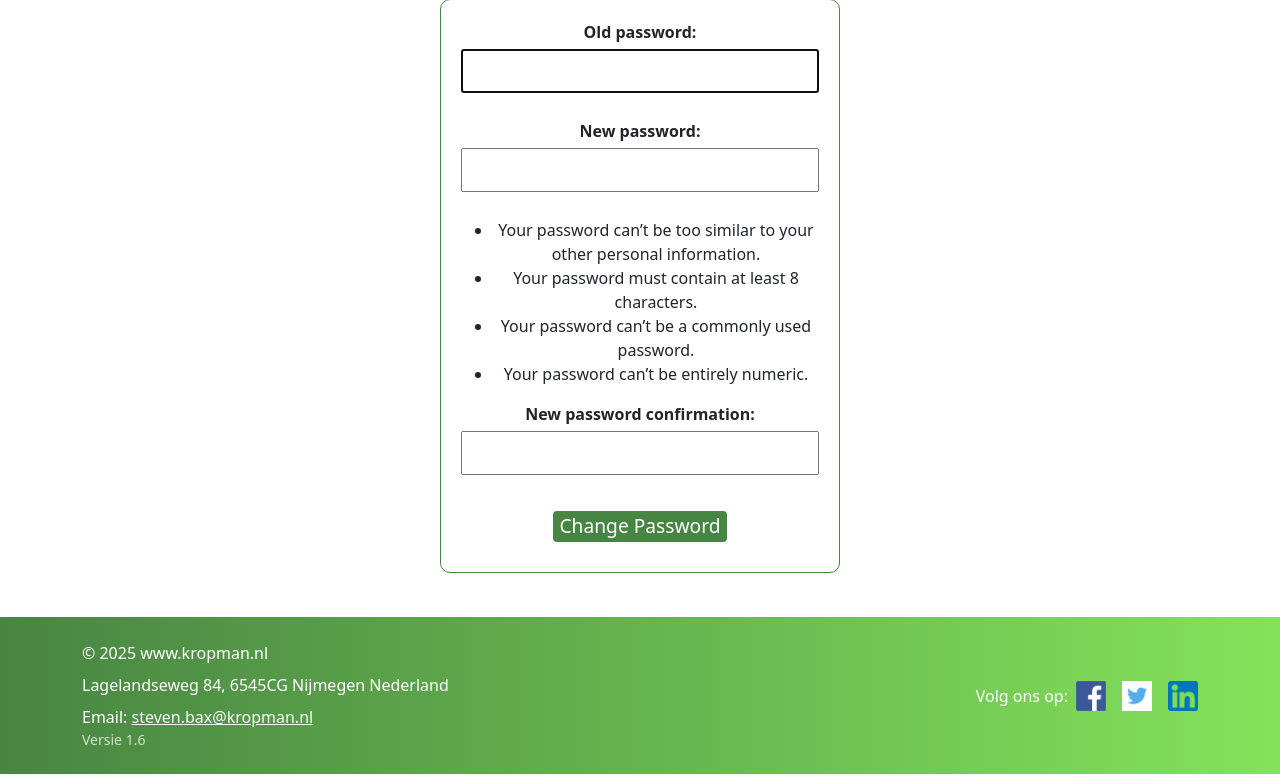
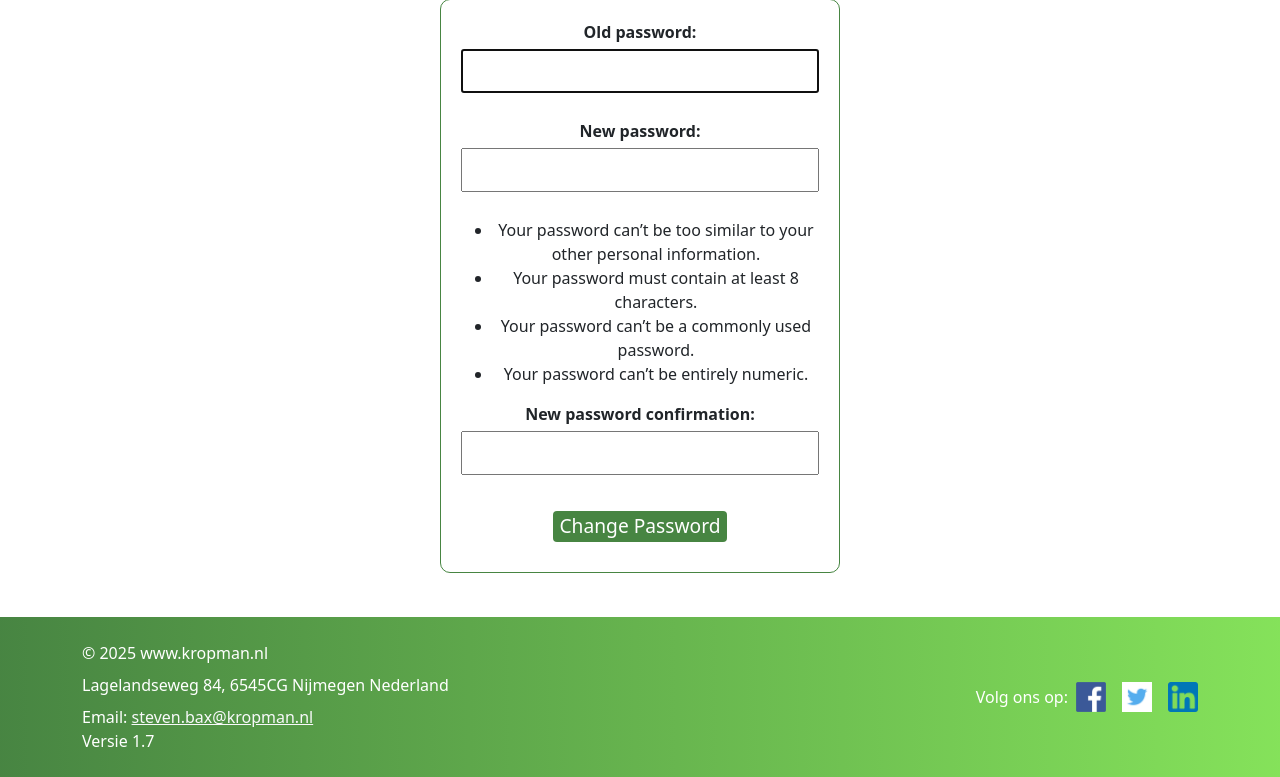
Before and after one commit to stevenbax43/website, a Django app: page /accounts/password-change/ in a window 1280 px wide. Shown: the part 140-917 px from the top of the page. Run offline with Django 4.2, Linux system fonts and the light colour scheme; the visitor is signed in with stand-in values (Sample User, id 1).

Commit message:
Agent host session c6cd447f-c690-4cc0-8e66-66c3ad305818 - turn 41 start

```diff
--- a/home/templates/home/base.html
+++ b/home/templates/home/base.html
@@ -99,7 +99,7 @@
             <p class="mb-1 mb-lg-2">&copy; 2025 www.kropman.nl</p>
             <p class="mb-1 mb-lg-2">Lagelandseweg 84, 6545CG Nijmegen Nederland</p>
             <p class="mb-1 mb-lg-0">Email: <a class="link-light text-decoration-underline" href="mailto:steven.bax@kropman.nl">steven.bax@kropman.nl</a></p>
-            <p class="mb-0 small opacity-75">Versie 1.6</p>
+            <p class="mb-1 mb-lg-0">Versie 1.7</p>
           </div>
           <div class="col-12 col-lg-5 d-flex align-items-center justify-content-lg-end">
             <span class="me-2">Volg ons op:</span>
@@ -112,8 +112,11 @@
             <a href="https://www.linkedin.com/company/kropman-installatietechniek">
               <img class="footer-image img-fluid" src="{% static 'home/images/linkedin.png' %}" alt="LinkedIn" width="30" height="30">
             </a>
+
           </div>
+
         </div>
+
       </div>
     </div>
   </footer>
```
